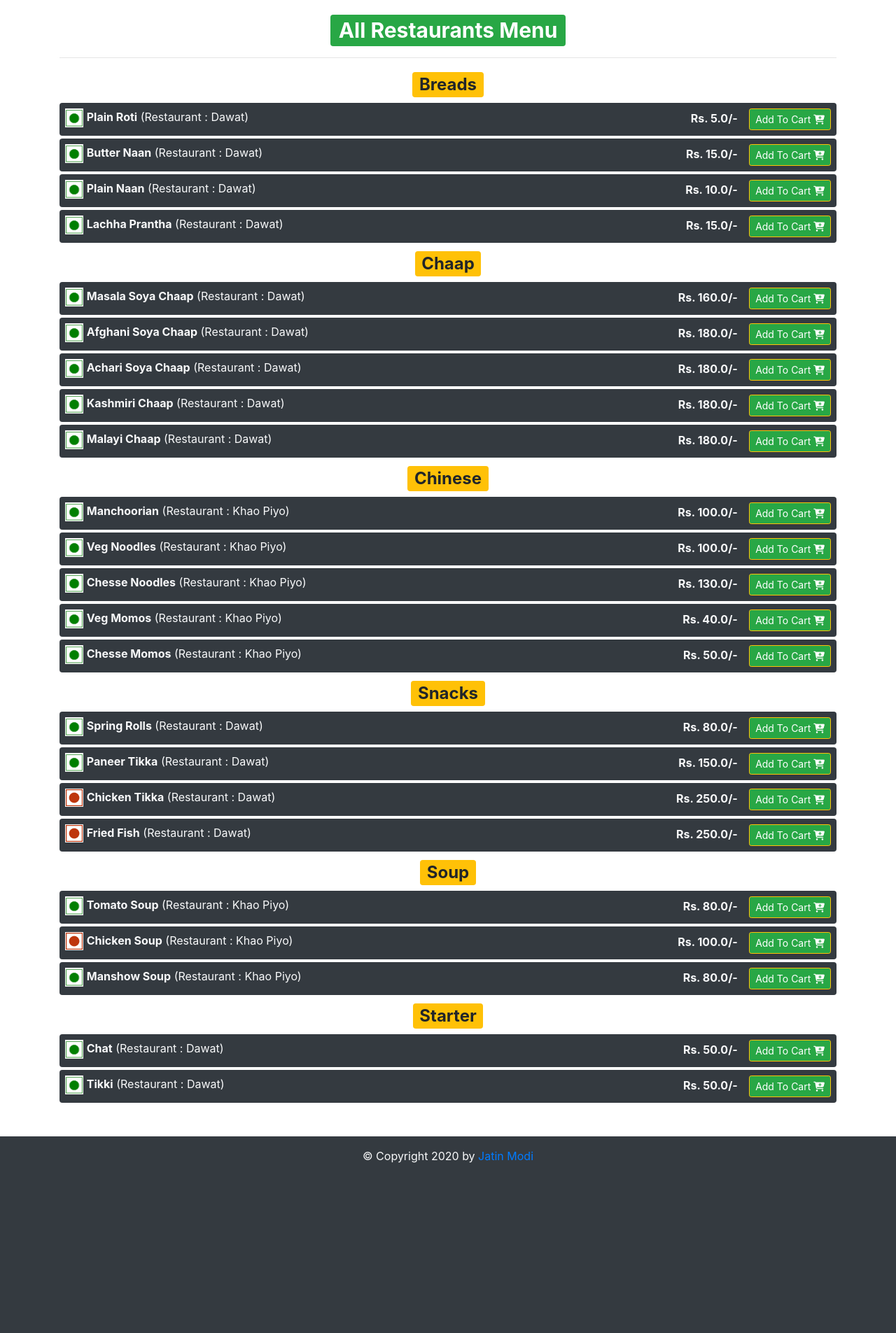
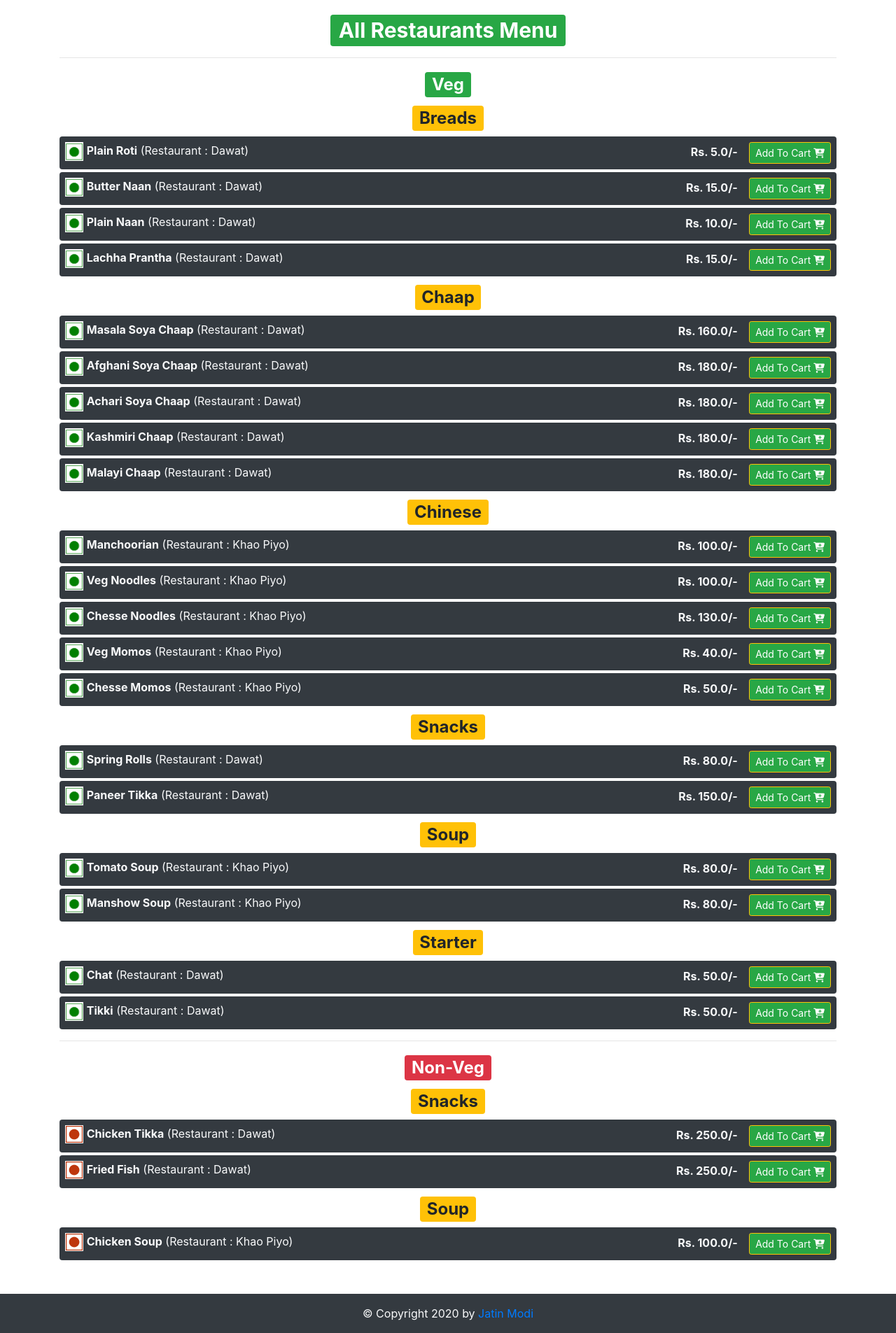
Before and after one commit to jatinmodi001/FoodShala, a Flask app: page /menu in a window 1280 px wide. Shown: the part 56-1961 px from the top of the page at 70% size. Before the commit the page ends 1718 px from the top, so only its background shows below. Run offline with Flask 2, Linux system fonts and the light colour scheme; a user stored in the database is signed in; data comes from the database, SQL or seed files in the repository; both versions use the stored data as it was after the commit; some libraries are stand-ins or nearby versions.

Commit message:
changing menu

```diff
--- a/app.py
+++ b/app.py
@@ -87,8 +87,17 @@ def home():
 @app.route("/menu",methods=['GET'])
 def menu():
 	items = Items.query.order_by(Items.dishtype).all()
-	return render_template("menu.html",items=items,user=checkSession())
+	if checkSession():
+		user = Users.query.filter_by(email=session['email']).first()
 
+		# if user is non veg then sorting non veg items according to that
+
+		if not user.veg:
+			items.sort(key=get_key)
+	return render_template("menu.html",items=items,user=checkSession(),userVeg=user.veg)
+
+def get_key(obj):
+	return obj.veg
 
 @app.route("/customerlogin",methods=['POST','GET'])
 def login():
--- a/templates/menu.html
+++ b/templates/menu.html
@@ -3,7 +3,33 @@
 <div class="container mt-3 mb-5" style="min-height: 100vh;position: relative;">
 	<h1 class="text-center"><span class="badge badge-success">All Restaurants Menu</span></h1>
 	<hr>
-	{% for x in items %}
+	{% if not userVeg %}
+		<h2 class=" text-center text-dark text-capitalize my-2"><span class="badge badge-danger"> Non-Veg </span></h2>
+		{% for x in items if not x.veg %}
+			{% if loop.changed(x.dishtype) %}
+				<h2 class=" text-center text-dark text-capitalize my-2"><span class="badge badge-warning"> {{x.dishtype}} </span></h2>
+			{% endif %}
+			<div class="rounded mt-1 d-flex justify-content-between p-2 bg-dark text-light">
+				<div>
+					{% if x.veg %}
+						<img style="width:2.6ch;padding: 1px;background-color: white" src="{{ url_for('static',filename='images/vegg.png') }}">
+					{% endif %}
+					{% if not x.veg %}
+						<img style="width:2.6ch;padding: 1px;background-color: white" src="{{ url_for('static',filename='images/nonVeg.png') }}">
+					{% endif %}
+					<span class="text-capitalize"><b>{{ x.name }}</b></span>
+					<span class="text-capitalize">(Restaurant : {{x.restaurantName}})</span>
+				</div>
+				<div>
+					<b>Rs. {{x.price}}/- </b>&ensp;
+					<button title="Add to Cart" class="btn btn-sm border-warning btn-success" onclick="addToCartHandle({{ x.id }}, {{ x.restaurantId }})">Add To Cart <i class="fas fa-cart-plus"></i></button>
+				</div>
+			</div>
+		{% endfor %}
+		<hr>
+	{% endif %}
+	<h2 class=" text-center text-dark text-capitalize my-2"><span class="badge badge-success"> Veg </span></h2>
+	{% for x in items if x.veg %}
 		{% if loop.changed(x.dishtype) %}
 			<h2 class=" text-center text-dark text-capitalize my-2"><span class="badge badge-warning"> {{x.dishtype}} </span></h2>
 		{% endif %}
@@ -24,6 +50,31 @@
 		</div>
 	</div>
 	{% endfor %}
+	{% if userVeg %}
+	<hr>
+		<h2 class=" text-center text-dark text-capitalize my-2"><span class="badge badge-danger"> Non-Veg </span></h2>
+		{% for x in items if not x.veg %}
+		{% if loop.changed(x.dishtype) %}
+			<h2 class=" text-center text-dark text-capitalize my-2"><span class="badge badge-warning"> {{x.dishtype}} </span></h2>
+		{% endif %}
+	<div class="rounded mt-1 d-flex justify-content-between p-2 bg-dark text-light">
+		<div>
+			{% if x.veg %}
+				<img style="width:2.6ch;padding: 1px;background-color: white" src="{{ url_for('static',filename='images/vegg.png') }}">
+			{% endif %}
+			{% if not x.veg %}
+				<img style="width:2.6ch;padding: 1px;background-color: white" src="{{ url_for('static',filename='images/nonVeg.png') }}">
+			{% endif %}
+			<span class="text-capitalize"><b>{{ x.name }}</b></span>
+			<span class="text-capitalize">(Restaurant : {{x.restaurantName}})</span>
+		</div>
+		<div>
+			<b>Rs. {{x.price}}/- </b>&ensp;
+			<button title="Add to Cart" class="btn btn-sm border-warning btn-success" onclick="addToCartHandle({{ x.id }}, {{ x.restaurantId }})">Add To Cart <i class="fas fa-cart-plus"></i></button>
+		</div>
+	</div>
+		{% endfor %}
+	{% endif %}
 </div>
 {% include "footer.html" %}
 <script >
--- a/templates/restaurantLogin.html
+++ b/templates/restaurantLogin.html
@@ -30,7 +30,7 @@
 	  </div>
 	  <div class="d-flex justify-content-between">
 	  <button type="submit" class="btn btn-primary" onclick="submitHandle()">Submit</button>
-	  <a href="restaurantsignup">Create Restaurant Account</a>
+	  <a href="/restaurantsignup" class="text-dark">Create Restaurant Account</a>
 	</div>
 	</form>
   </div>
```
Also changed, not shown: templates/Items.html (+10 -2 lines), FoodShala.db.
